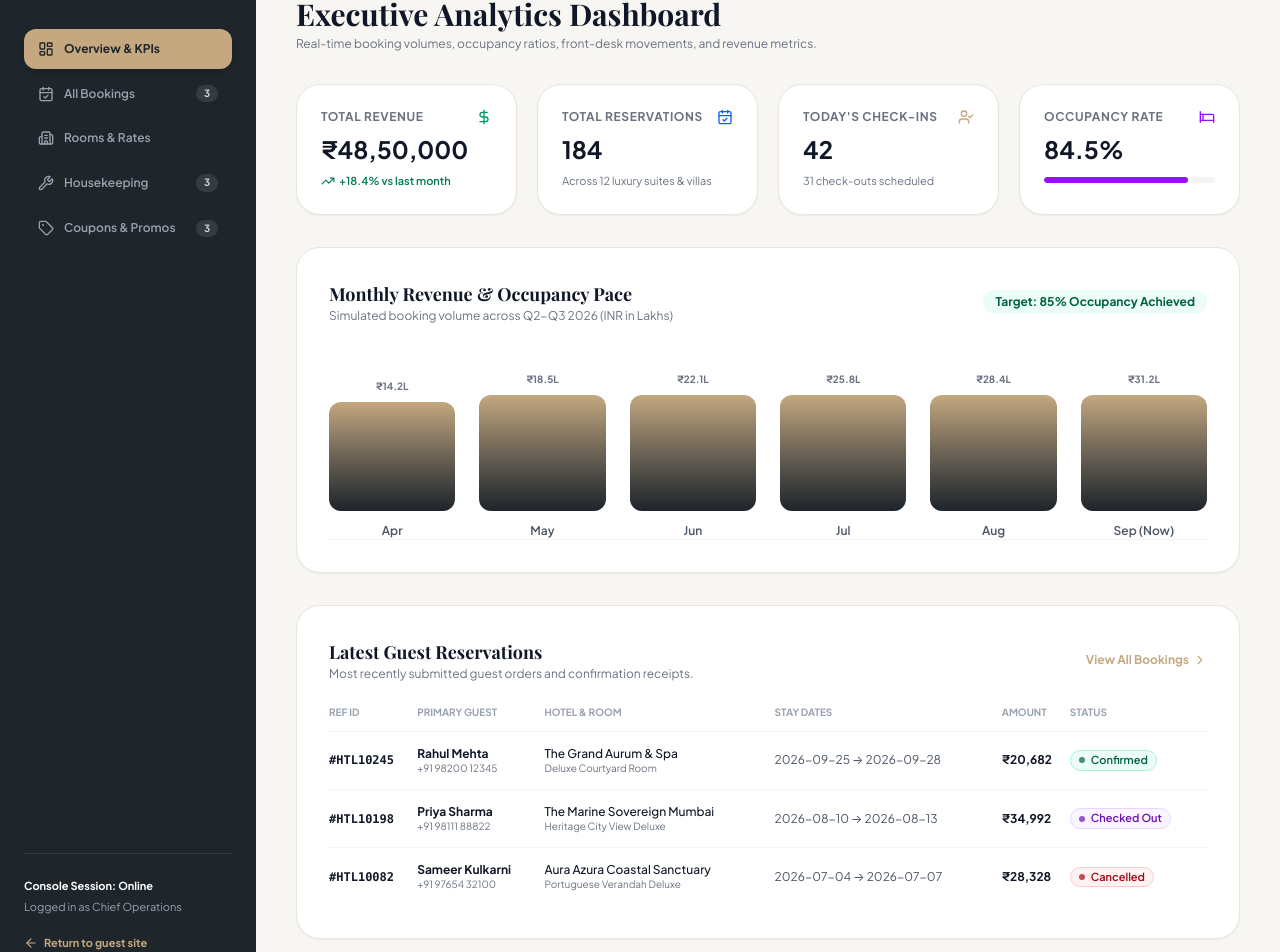
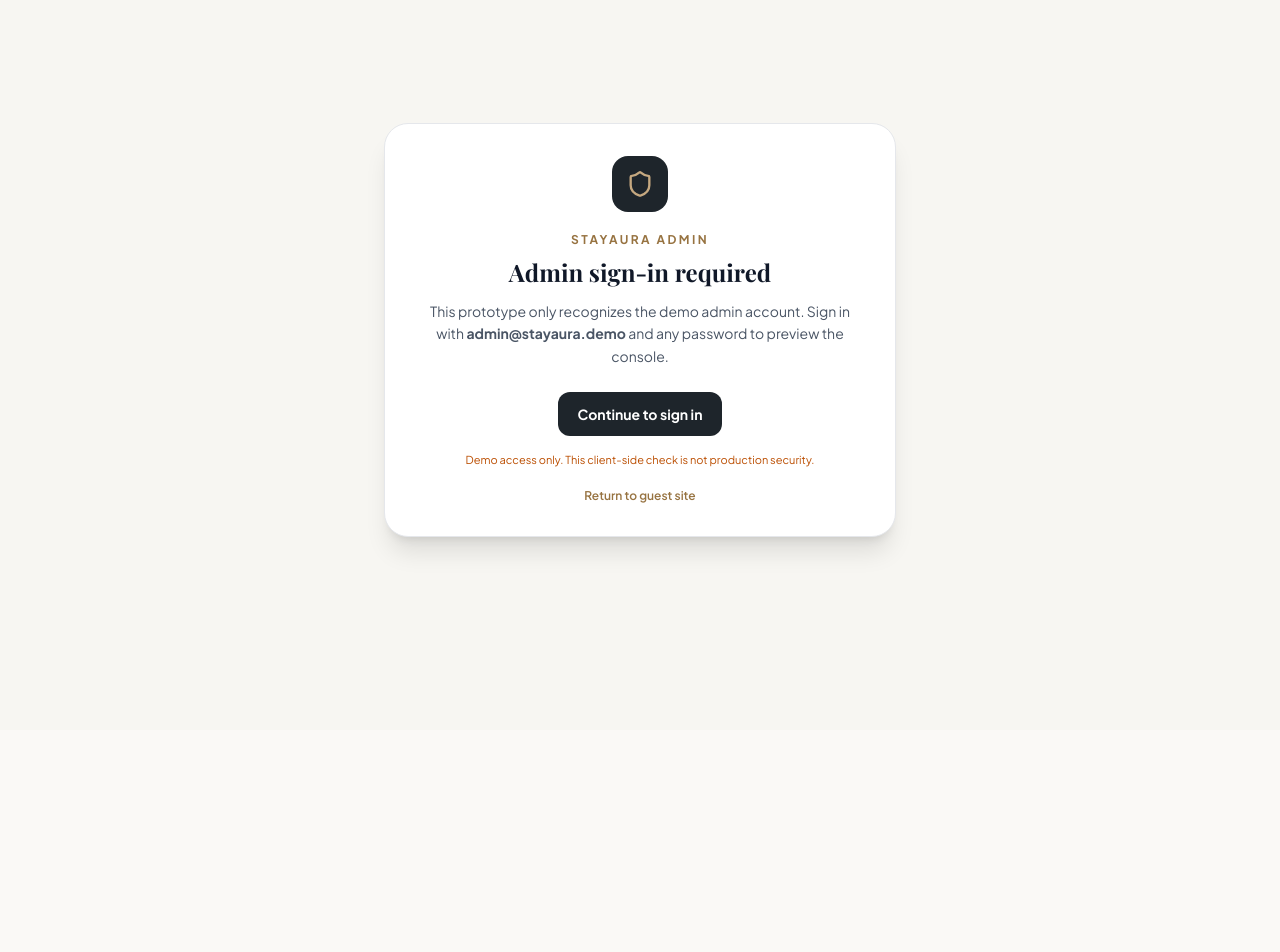
Before and after one commit to Siddharthpawar70/HOTELBOOKING, a React (Vite) app: page /admin in a window 1280 px wide. Shown: the part 70-1022 px from the top of the page. After the commit the page ends 800 px from the top, so only its background shows below. Built offline with nearby package versions, Linux system fonts and the light colour scheme; a web font is replaced by a local one.

Commit message:
Gate demo admin console and show current session

```diff
--- a/src/pages/admin/AdminDashboardPage.tsx
+++ b/src/pages/admin/AdminDashboardPage.tsx
@@ -28,6 +28,7 @@ import {
 } from 'lucide-react';
 import { useAdmin, AdminRoomItem, AdminMaintenanceItem } from '../../context/AdminContext';
 import { useBooking } from '../../context/BookingContext';
+import { useAuth } from '../../context/AuthContext';
 import { INITIAL_HOTELS } from '../../data/mockData';
 import { StatusBadge } from '../../components/common/StatusBadge';
 import { Coupon } from '../../types';
@@ -47,6 +48,7 @@ export function AdminDashboardPage() {
   } = useAdmin();
 
   const { bookings, checkInGuest, checkOutGuest, cancelBooking } = useBooking();
+  const { user, isAdminDemoAccount, logout } = useAuth();
 
   const [activeTab, setActiveTab] = useState<'overview' | 'bookings' | 'inventory' | 'maintenance' | 'coupons'>('overview');
   const [bookingFilter, setBookingFilter] = useState('All');
@@ -86,6 +88,22 @@ export function AdminDashboardPage() {
       b.hotelName.toLowerCase().includes(bookingSearch.toLowerCase());
     return matchesFilter && matchesSearch;
   });
+
+  if (!isAdminDemoAccount) {
+    return (
+      <main className="flex min-h-screen items-center justify-center bg-[#F7F6F2] px-4 py-12">
+        <section className="w-full max-w-lg rounded-3xl border border-gray-200 bg-white p-8 text-center shadow-xl">
+          <div className="mx-auto flex h-14 w-14 items-center justify-center rounded-2xl bg-[#1E252B] text-[#C5A880]"><Shield className="h-7 w-7" /></div>
+          <p className="mt-5 text-xs font-bold uppercase tracking-[0.2em] text-[#977341]">StayAura Admin</p>
+          <h1 className="mt-2 font-display text-2xl font-bold text-gray-900">Admin sign-in required</h1>
+          <p className="mt-3 text-sm leading-relaxed text-gray-600">This prototype only recognizes the demo admin account. Sign in with <strong>admin@stayaura.demo</strong> and any password to preview the console.</p>
+          <Link to="/login" state={{ from: '/admin' }} className="mt-6 inline-flex items-center justify-center gap-2 rounded-xl bg-[#1E252B] px-5 py-3 text-sm font-bold text-white hover:bg-[#2D3748]">Continue to sign in</Link>
+          <p className="mt-4 text-[11px] text-amber-700">Demo access only. This client-side check is not production security.</p>
+          <Link to="/" className="mt-5 block text-xs font-semibold text-[#977341] hover:underline">Return to guest site</Link>
+        </section>
+      </main>
+    );
+  }
 
   return (
     <div className="min-h-screen bg-[#F7F6F2] flex">
@@ -150,8 +168,9 @@ export function AdminDashboardPage() {
 
         {/* Admin Footer Badge */}
         <div className="pt-6 border-t border-white/10 text-[11px] text-gray-400 space-y-1">
-          <p className="font-bold text-white">Console Session: Online</p>
-          <p>Logged in as Chief Operations</p>
+          <p className="font-bold text-white">Demo admin session</p>
+          <p>Signed in as {user?.name || 'Admin'}</p>
+          <button type="button" onClick={logout} className="pt-2 font-semibold text-red-300 hover:text-white">Sign out</button>
           <Link
             to="/"
             className="mt-4 inline-flex items-center gap-1.5 text-[#C5A880] font-bold hover:text-white transition-colors"
```
